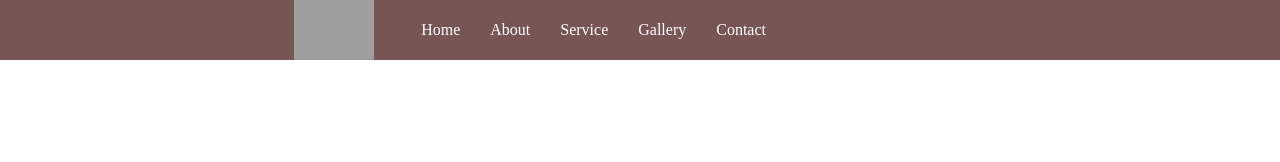
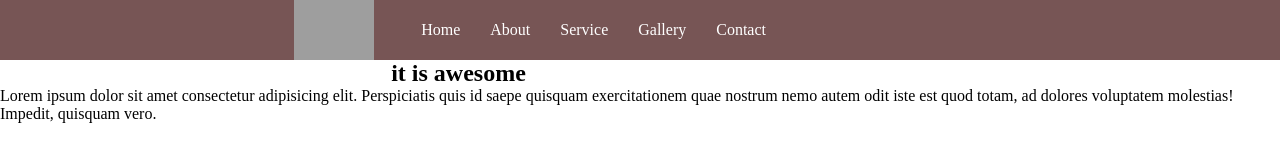
Before and after one commit to shafikcmt/Awesome_project, a plain HTML site: page index.html in a window 1280 px wide. Drawn offline with Linux system fonts and the light colour scheme; grey boxes are pictures that could not be loaded.

Commit message:
row2 html is completed

```diff
--- a/index.html
+++ b/index.html
@@ -25,5 +25,12 @@
             </div>
         </div>
     </section>
+    <section id="row2">
+        <div class="banner_section">
+            <h2>it is awesome</h2>
+            <p>Lorem ipsum dolor sit amet consectetur adipisicing elit. Perspiciatis quis id saepe quisquam exercitationem quae nostrum nemo autem odit iste est quod totam, ad dolores voluptatem molestias! Impedit, quisquam vero.</p>
+
+        </div>
+    </section>
 </body>
 </html>
```
